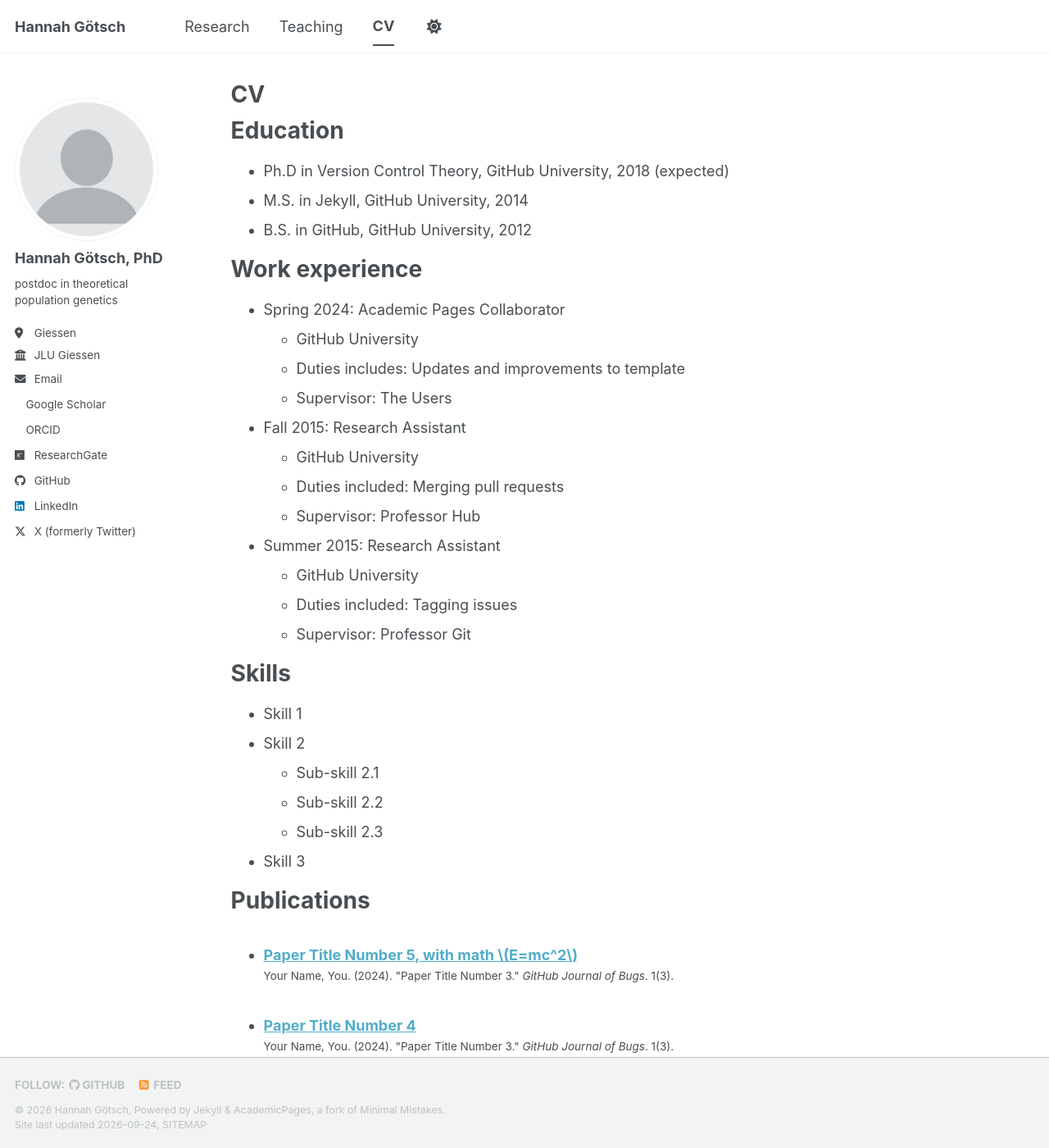
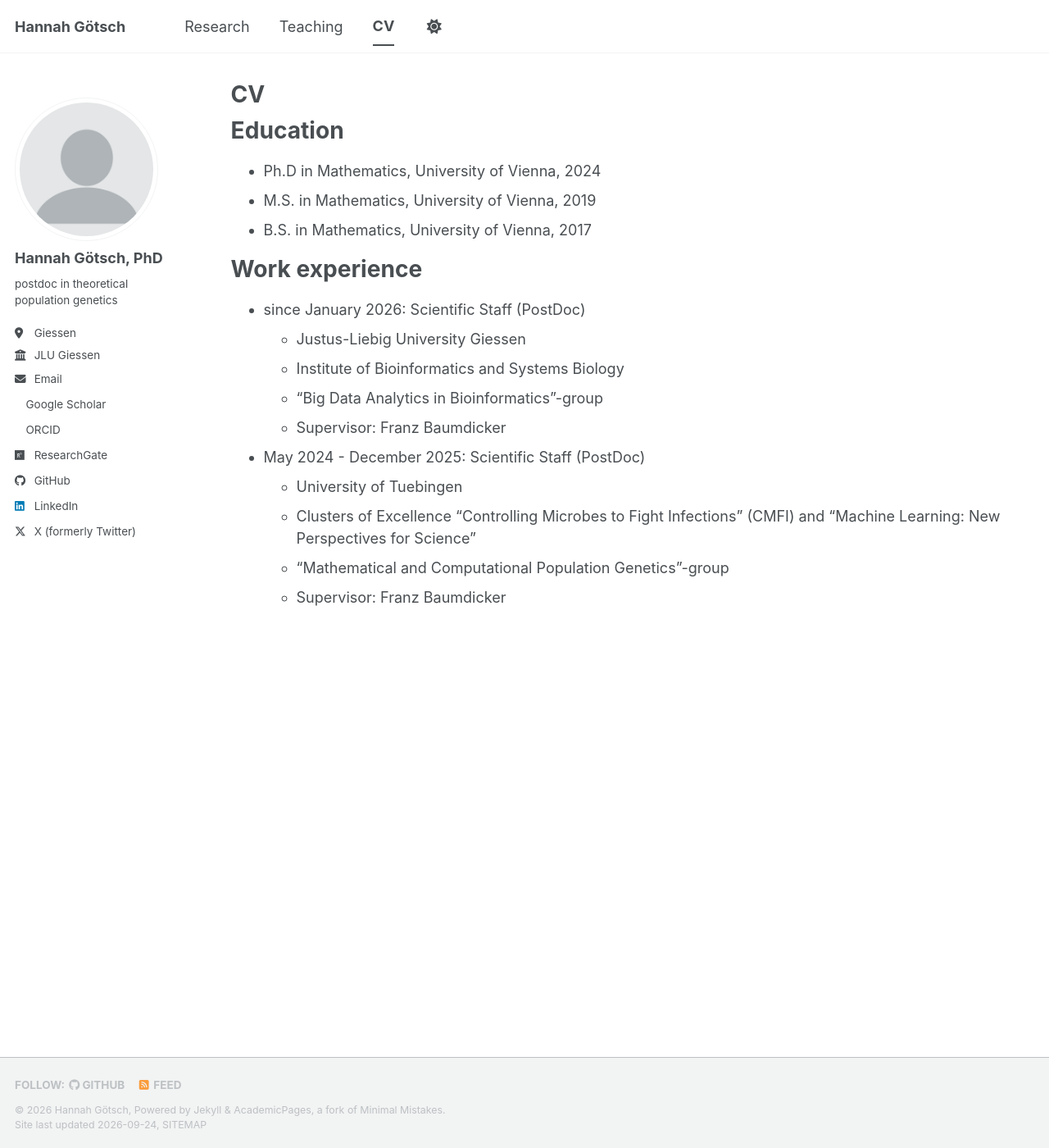
Before and after one commit to hannahgoetsch/hannahgoetsch.github.io, a Jekyll site: the page built from _pages/cv.md, in a window 1280 px wide and 1400 px high. Shown: the whole window at 82% size. Built offline with Jekyll 4.4.1, drawn with Linux system fonts in a browser that asks for light colours; a style sheet for code colours, icons or effects is not loaded; some of the changed text lies outside the part shown.

Commit message:
Update CV with new education and work experience

```diff
--- a/_pages/cv.md
+++ b/_pages/cv.md
@@ -11,27 +11,25 @@ redirect_from:
 
 Education
 ======
-* Ph.D in Version Control Theory, GitHub University, 2018 (expected)
-* M.S. in Jekyll, GitHub University, 2014
-* B.S. in GitHub, GitHub University, 2012
+* Ph.D in Mathematics, University of Vienna, 2024
+* M.S. in Mathematics, University of Vienna, 2019
+* B.S. in Mathematics, University of Vienna, 2017
 
 Work experience
 ======
-* Spring 2024: Academic Pages Collaborator
-  * GitHub University
-  * Duties includes: Updates and improvements to template
-  * Supervisor: The Users
+* since January 2026: Scientific Staff (PostDoc)
+  * Justus-Liebig University Giessen
+  * Institute of Bioinformatics and Systems Biology
+  * "Big Data Analytics in Bioinformatics"-group
+  * Supervisor: Franz Baumdicker
 
-* Fall 2015: Research Assistant
-  * GitHub University
-  * Duties included: Merging pull requests
-  * Supervisor: Professor Hub
+* May 2024 - December 2025: Scientific Staff (PostDoc)
+  * University of Tuebingen
+  * Clusters of Excellence "Controlling Microbes to Fight Infections" (CMFI) and "Machine Learning: New Perspectives for Science"
+  * "Mathematical and Computational Population Genetics"-group
+  * Supervisor: Franz Baumdicker
 
-* Summer 2015: Research Assistant
-  * GitHub University
-  * Duties included: Tagging issues
-  * Supervisor: Professor Git
-
+<!--
 Skills
 ======
 * Skill 1
```
Also changed, not shown: other parts of _pages/cv.md (+2 -1 lines).
